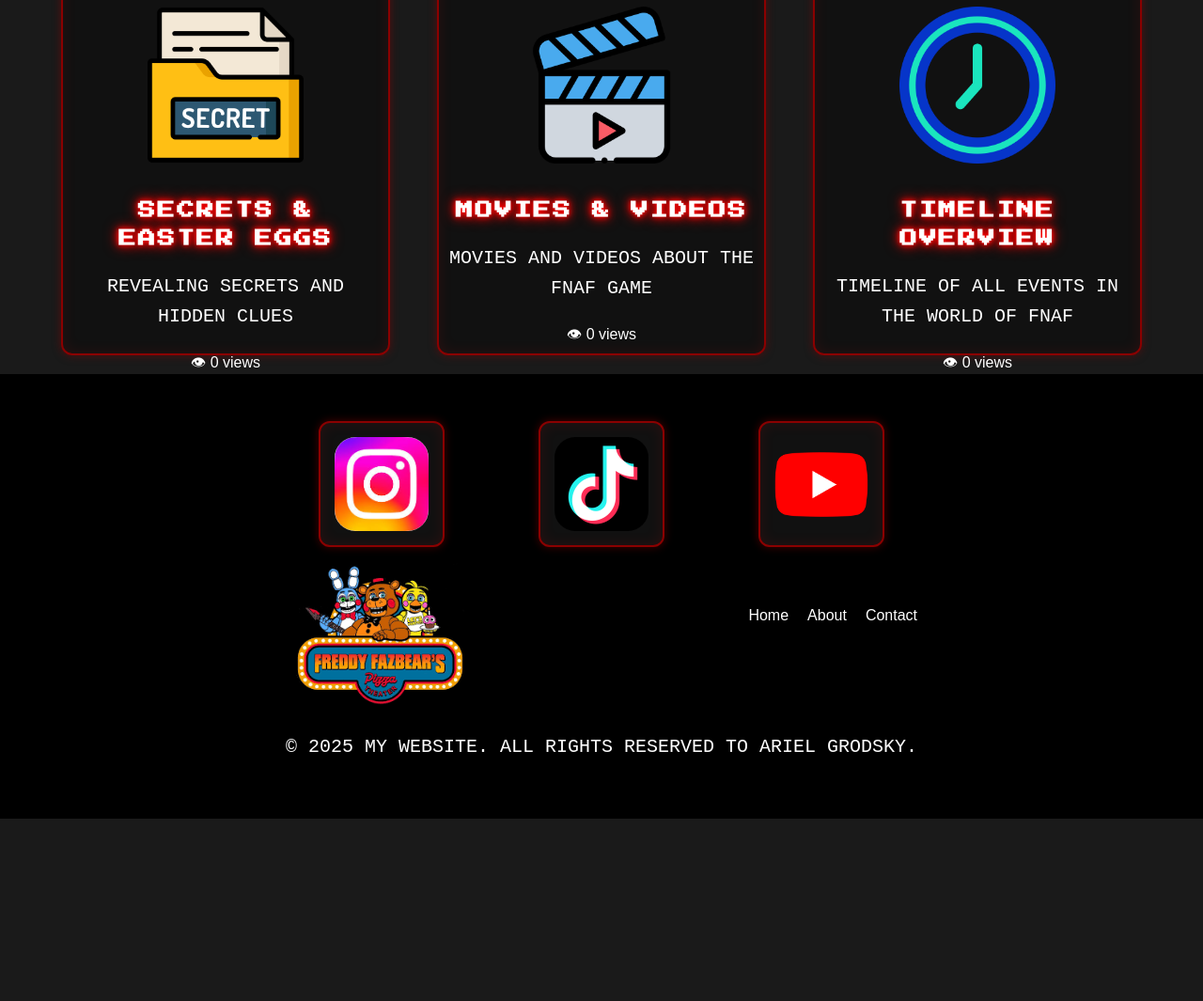
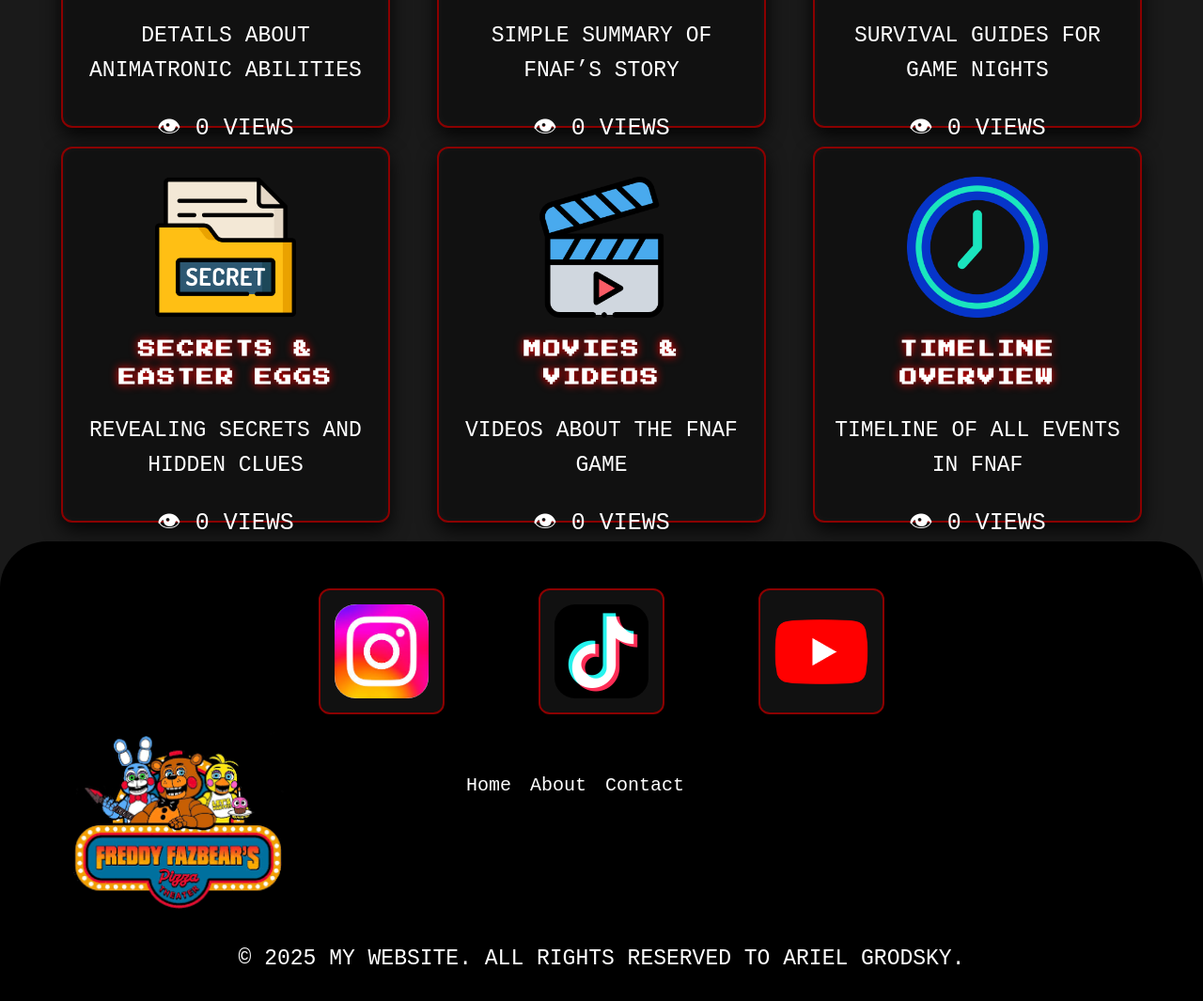
Before and after one commit to ArielGro/site, a plain HTML site: page index.html in a window 1280 px wide. Shown: the part 1531-2596 px from the top of the page at 94% size. Before the commit the page ends 2402 px from the top, so only its background shows below. Drawn offline with Linux system fonts and the light colour scheme; a web font is replaced by a local one.

Commit message:
TASK#3.Project

```diff
--- a/index.html
+++ b/index.html
@@ -6,19 +6,17 @@
     <title>Home</title>
     <link href="https://fonts.googleapis.com/css2?family=Press+Start+2P&display=swap" rel="stylesheet">
     <link href="https://fonts.googleapis.com/css2?family=Jersey+10&display=swap" rel="stylesheet">
+    <link rel="stylesheet" href="https://fonts.googleapis.com/css?family=Jersey+20&display=swap">
+    <link rel="stylesheet" href="https://fonts.googleapis.com/css?family=Sixtyfour&display=swap">
     <link rel="stylesheet" href="style.css" />
 </head>
 <body>
     <header>
         <div class="container">
             <div class="header_wrap">
-                <div class="upper">
-                    <div class="img">
-                        <img src="img/logo.png" alt="logo" />
-                    </div>
-                    <div class="h1">
-                        <h1>Freddy's Home</h1>
-                    </div>
+                <div class="up_head">
+                    <div class="img"><img class="logo" src="img/logo.png" alt="logo" /> </div>
+                    <div class="h1"><h1>Freddy's Home</h1></div>
                 </div>
                 <nav>
                     <ul>
@@ -38,13 +36,13 @@
                         <a href="#">
                             <h3>Movies</h3>
                             <img src="img/movie.png" alt="movie_and_videos">
-                            <p>Click here to see Movies and videos about FNAF</p>
+                            <p>Click here to see movies and videos about FNAF</p>
                         </a>
                         <button class="like-btn">
                             <img src="img/heart.png" alt="like" />
                             <span class="like-count">0</span>
                         </button>
-                        <span>👁 0 views</span>
+                        <span class="views">👁 0 views</span>
                     </div>
                     <div class="items">
                         <a href="#">
@@ -56,7 +54,7 @@
                             <img src="img/heart.png" alt="like" />
                             <span class="like-count">0</span>
                         </button>
-                        <span>👁 0 views</span>
+                        <span class="views">👁 0 views</span>
                     </div>
                     <div class="items">
                         <a href="#">
@@ -68,7 +66,7 @@
                             <img src="img/heart.png" alt="like" />
                             <span class="like-count">0</span>
                         </button>
-                        <span>👁 0 views</span>
+                        <span class="views">👁 0 views</span>
                     </div>
                 </div>
             </div>
@@ -77,55 +75,55 @@
             <div class="container">
                 <h2>Services</h2>
                 <div class="service_wrap">
-                    <div class="up">
+                    <div class="up_serv">
                         <a href="#">
                             <div class="services">
-                                <img class="serv" src="img/database.png" alt="Alternate Text" />
+                                <img class="serv" src="img/database.png" alt="database" />
                                 <h3>Animatronics Database</h3>
                                 <p>Details about animatronic abilities</p>
-                                <span>👁 0 views</span>
+                                <span class="views">👁 0 views</span>
                             </div>
                         </a>
                         <a href="#">
                             <div class="services">
-                                <img class="serv" src="img/story.png" alt="Alternate Text" />
+                                <img class="serv" src="img/story.png" alt="story" />
                                 <h3>Story & Lore Explanations</h3>
                                 <p>Simple summary of FNAF’s story</p>
-                                <span>👁 0 views</span>
+                                <span class="views">👁 0 views</span>
                             </div>
                         </a>
                         <a href="#">
                             <div class="services">
-                                <img class="serv" src="img/gaming.png" alt="Alternate Text" />
+                                <img class="serv" src="img/gaming.png" alt="gaming" />
                                 <h3>Gameplay & Survival Tips</h3>
                                 <p>Survival guides for game nights</p>
-                                <span>👁 0 views</span>
+                                <span class="views">👁 0 views</span>
                             </div>
                         </a>
                     </div>
-                    <div class="down">
+                    <div class="down_serv">
                         <a href="#">
                             <div class="services">
-                                <img class="serv" src="img/secret.png" alt="Alternate Text" />
+                                <img class="serv" src="img/secret.png" alt="secret" />
                                 <h3>Secrets & Easter Eggs</h3>
                                 <p>Revealing secrets and hidden clues</p>
-                                <span>👁 0 views</span>
+                                <span class="views">👁 0 views</span>
                             </div>
                         </a>
                         <a href="#">
                             <div class="services">
-                                <img class="serv" src="img/video.png" alt="Alternate Text" />
+                                <img class="serv" src="img/video.png" alt="video" />
                                 <h3>Movies & Videos</h3>
-                                <p>Movies and videos about the FNAF game</p>
-                                <span>👁 0 views</span>
+                                <p>Videos about the FNAF game</p>
+                                <span class="views">👁 0 views</span>
                             </div>
                         </a>
                         <a href="#">
                             <div class="services">
-                                <img class="serv" src="img/time.png" alt="Alternate Text" />
+                                <img class="serv" src="img/time.png" alt="time" />
                                 <h3>Timeline Overview</h3>
-                                <p>Timeline of all events in the world of FNAF</p>
-                                <span>👁 0 views</span>
+                                <p>Timeline of all events in FNAF</p>
+                                <span class="views">👁 0 views</span>
                             </div>
                         </a>
                     </div>
@@ -153,8 +151,9 @@
                         </div>
                     </a>
                 </div>
-                <div class="down">
-                    <img class="logo" src="img/logo.png" alt="logo" />
+                <div class="down_foot">
+                    <div class="img_foot"><img class="logo" src="img/logo.png" alt="logo" /></div>
+                    <div class="nav_foot">
                         <nav>
                             <ul>
                                 <li><a href="index.html">Home</a></li>
@@ -163,7 +162,8 @@
                             </ul>
                         </nav>
                     </div>
-                <p>© 2025 My Website. All rights reserved to ariel grodsky.</p>
+                </div>
+                <p id="rights">© 2025 My Website. All rights reserved to ariel grodsky.</p>
             </div>
         </div>
     </footer>
--- a/style.css
+++ b/style.css
@@ -19,16 +19,24 @@ html, body {
     flex-direction: column;
     align-items: center;
 }
+h2 {
+    font-size: 30px;
+    font-family: 'Press Start 2P', monospace;
+}
 h3 {
     font-family: 'Press Start 2P', monospace;
     text-transform: uppercase;
     letter-spacing: 2px;
-    text-shadow: 0 0 5px #ff0000, 0 0 10px #ff0000, 0 0 15px #ff0000;
+    text-shadow: 0 0 10px #ff0000
 }
 p {
-    font-size: 20px;
+    font-size: 23px;
     font-family: 'Jersey 10', monospace;
     text-transform: uppercase;
+}
+ul {
+    font-size: 20px;
+    font-family: 'Sixtyfour', monospace;
 }
 /* Header */
 header {
@@ -37,17 +45,24 @@ header {
     padding: 20px 0;
     border-radius: 200px;
 }
-.upper {
+.header_wrap {
     width: 100%;
+}
+.up_head{
     display: flex;
-    justify-content: space-between;
-}
-.upper img {
-    width: 200px;
 }
 .header_wrap h1 {
-    text-align: center;
-    margin-bottom: 5px;
+    text-align: left;
+    margin: 20px 5px;
+    font-family: 'Jersey 20', monospace;
+    text-transform: uppercase;
+    font-size: 60px;
+}
+.h1 {
+    width: 100%;
+}
+.img {
+    width: 65%;
 }
 .header_wrap ul {
     display: flex;
@@ -55,6 +70,8 @@ header {
     gap: 20px;
     margin-top: 5px;
     list-style: none;
+}
+.header_wrap ul{
     padding: 0;
 }
  nav a {
@@ -68,8 +85,13 @@ nav a:hover {
 main {
     flex: 1;
 }
-.items_wrap img {
+main img {
     cursor: pointer;
+}
+.views, .like-count {
+    font-size: 25px;
+    font-family: 'Jersey 10', monospace;
+    text-transform: uppercase;
 }
 .items {
     background: #111;
@@ -78,7 +100,7 @@ main {
     border-radius: 12px;
     border: 2px solid #8b0000;
     /*קצת עזרה מהצאט*/
-    box-shadow: 0 0 10px rgba(139, 0, 0, 0.5), inset 0 0 15px rgba(255, 0, 0, 0.1);
+    box-shadow: 0 8px 20px rgba(0, 0, 0, 0.85), inset 0 0 10px rgba(255, 255, 255, 0.03);
     color: #e0e0e0;
     transition: transform 0.3s ease, box-shadow 0.3s ease;
     width: 350px;
@@ -116,15 +138,11 @@ main {
     font-size: 18px;
     background: transparent;
     border: none;
-    flex: 0 0 auto;
     cursor: pointer;
 }
 .items img {
     max-width: 100%;
     height: auto;
-}
-.items h3 {
-
 }
 .items_wrap {
     display: flex;
@@ -133,7 +151,8 @@ main {
     gap: 100px;
     font-size: 20px;
     text-align: center;
-    border-bottom: 2px solid gray;
+    border-bottom: 3px solid gray;
+    margin-top: 50px;
     padding-bottom: 20px;
 }
 .items_wrap a {
@@ -153,12 +172,12 @@ main {
     text-decoration: none;
     color: white;
 }
-.up {
+.up_serv {
     display: flex;
     flex-direction: row;
     gap: 50px;
 }
-.down {
+.down_serv {
     display: flex;
     flex-direction: row;
     gap: 50px;
@@ -170,23 +189,20 @@ main {
     border: 2px solid #8b0000;
     border-radius: 12px;
     align-items: center;
-    padding: 10px;
+    text-align: center;
+    padding: 30px 20px;
     margin-top: 20px;
     box-sizing: border-box;
-    text-align: center;
     transition: transform 0.3s ease, box-shadow 0.3s ease;
-    box-shadow: 0 0 10px rgba(139, 0, 0, 0.5), inset 0 0 15px rgba(255, 0, 0, 0.1);
+    box-shadow: 0 8px 20px rgba(0, 0, 0, 0.85), inset 0 0 10px rgba(255, 255, 255, 0.03);
 }
 .serv {
     max-width: 100%;
-    max-height: 200px;
+    max-height: 150px;
     height: auto;
     object-fit: contain;
-    flex-shrink: 1;
 }
-.down .serv {
-    padding: 16.67px 16.67px;
-}
+
 .services button {
     width: 50px;
     background: transparent;
@@ -209,6 +225,8 @@ footer {
     background: #000;
     color: white;
     padding: 40px 0;
+    border-top-left-radius: 50px;
+    border-top-right-radius: 50px;
 }
 .links {
     display: flex;
@@ -216,17 +234,16 @@ footer {
     justify-content: center;
     gap: 100px;
 }
+.footer_wrap {
+    width: 100%;
+}
 .footer_wrap a {
     color: white;
     display: inline-block;
 }
-.footer_wrap p {
-    display: block;
-    text-align: center;
-}
 .footer_wrap ul {
     display: flex;
-    justify-content: center;
+    text-align: left;
     gap: 20px;
     margin-top: 50px;
     list-style: none;
@@ -237,7 +254,6 @@ footer {
     color: #e0e0e0;
     border-radius: 12px;
     border: 2px solid #8b0000;
-    box-shadow: 0 0 10px rgba(139, 0, 0, 0.5), inset 0 0 15px rgba(255, 0, 0, 0.1);
     padding: 15px;
     display: flex;
     flex-direction: row;
@@ -256,15 +272,20 @@ footer {
     display: block;
     border-radius: 22%;
 }
-.down {
+.down_foot {
     display: flex;
-    justify-content: space-between;
 }
-.down img {
-    width: 200px;
-    height: 166.66px;
+.nav_foot {
+    width: 100%;
+}
+.img_foot {
+    width: 60%;
 }
 .logo {
-    width: 246px;
-    height: 205px;
+    width: 250px;
+    height: auto;
 }
+#rights {
+    display: block;
+    text-align: center;
+}
```
Lines whose indentation alone changed are shown as unchanged.
